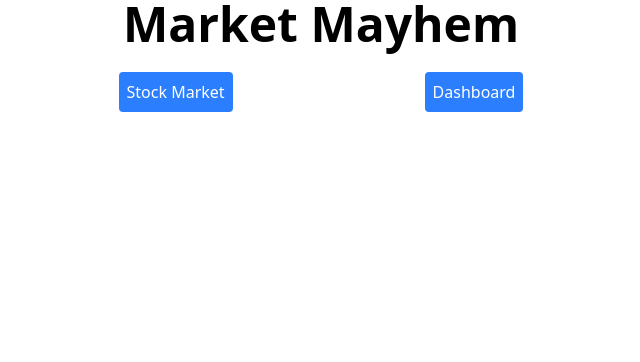
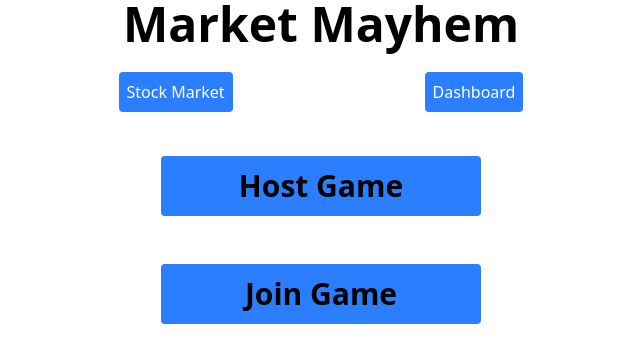
Before and after one commit to lopezkor000/market_mayhem, a Next.js app: page / in a window 1280 px wide. Shown: the top 362 px of the page, without its empty margins (319-959 px from the left). Built offline with nearby package versions, Linux system fonts and the light colour scheme.

Commit message:
game start options

```diff
--- a/src/app/page.tsx
+++ b/src/app/page.tsx
@@ -1,3 +1,18 @@
 export default function Home() {
-  return <div></div>;
+  return (
+    <div className="flex flex-col w-1/4 self-center gap-12 mt-5">
+      <a
+        href="/host"
+        className="text-3xl bg-blue-500 rounded font-bold hover:text-white p-3 cursor-pointer"
+      >
+        Host Game
+      </a>
+      <a
+        href="/join"
+        className="text-3xl bg-blue-500 rounded font-bold hover:text-white p-3 cursor-pointer"
+      >
+        Join Game
+      </a>
+    </div>
+  );
 }
```
